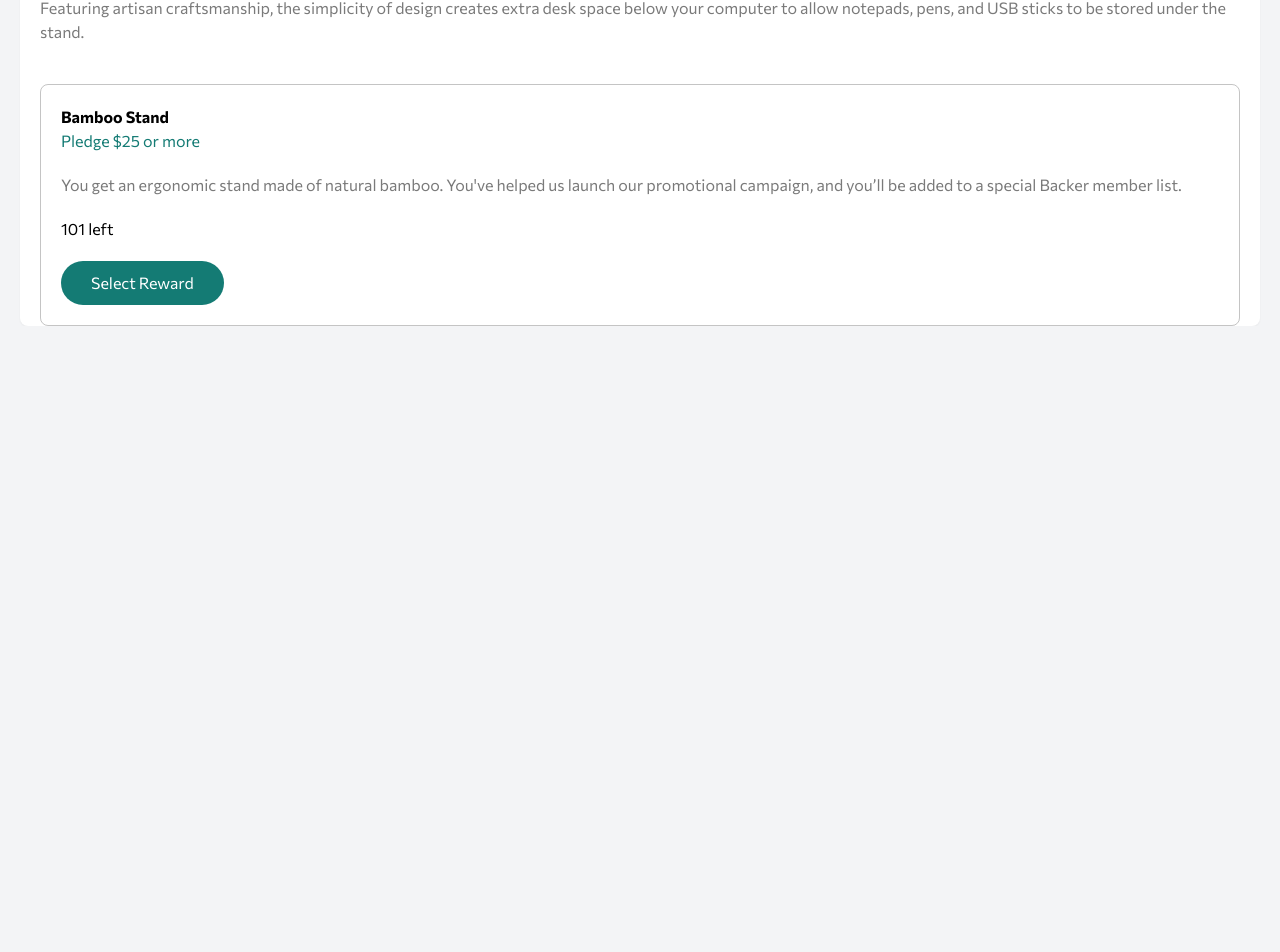
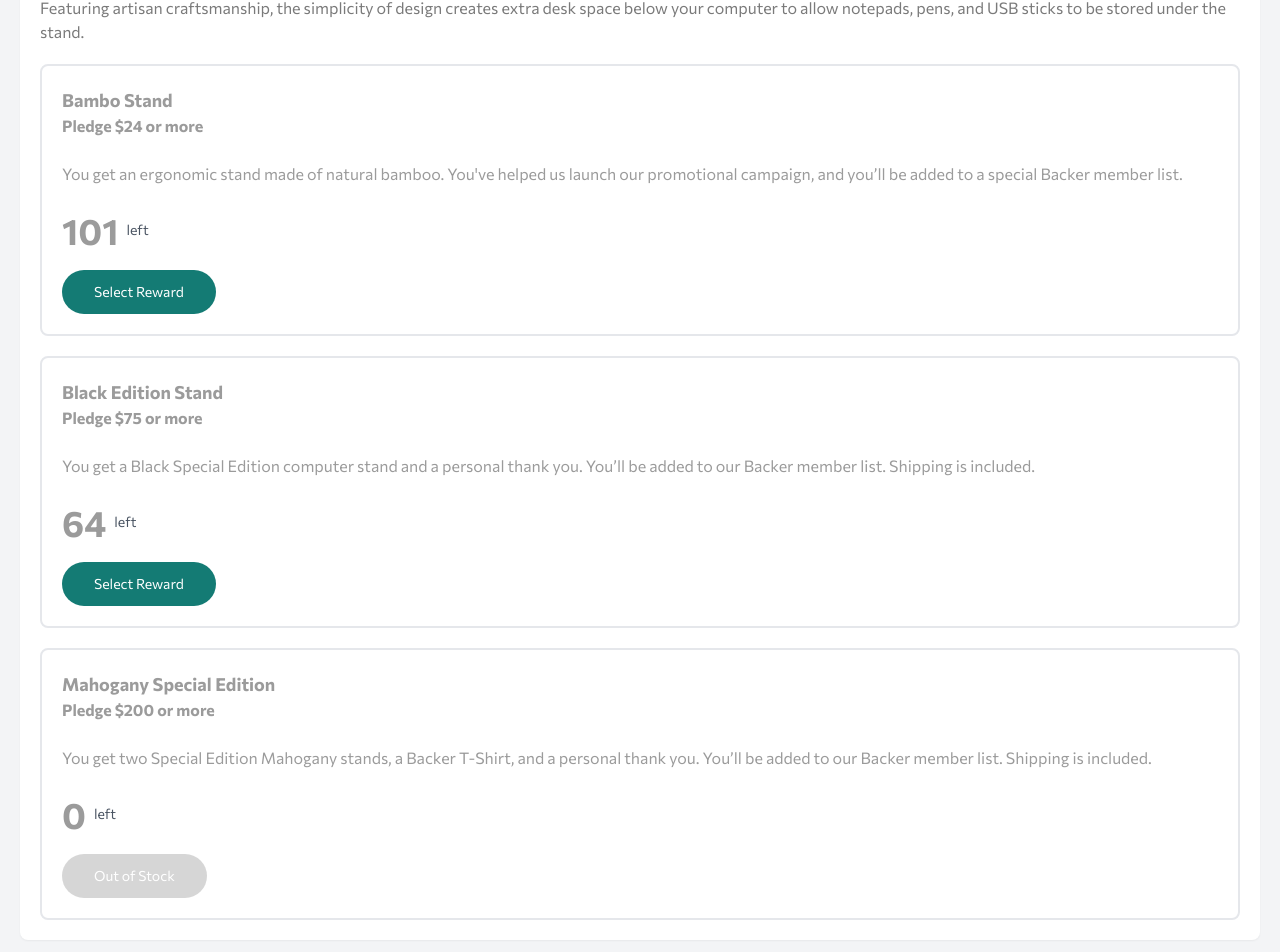
Before and after one commit to Sameermd16/Crowdfunding-product-page-HTML-CSS-JAVASCRIPT-, a React (Create React App) app in the folder crowdfunding/: page / in a window 1280 px wide. Shown: the part 1331-2283 px from the top of the page. Before the commit the page ends 1657 px from the top, so only its background shows below. Built offline with nearby package versions, Linux system fonts and the light colour scheme.

Commit message:
data & Pledges comp

```diff
--- a/crowdfunding/src/components/About.js
+++ b/crowdfunding/src/components/About.js
@@ -1,12 +1,16 @@
-import React from 'react'
+import React, {useState} from 'react'
+import data from "../data"
+import Pledges from "./Pledges"
 
 const About = () => {
+    const [cards, setCards] = useState(data);
+
   return (
     <>
-     <section className = "mt-5 mx-5 px-5 shadow-sm rounded-lg bg-white">
+     <section className = "mt-5 mx-5 mb-5 px-5 py-5 shadow-sm rounded-lg bg-white">
         <div>
             <article>
-            <h3 className = "font-bold pt-8 pb-6 text-xl">About this project</h3>
+                <h3 className = "font-bold pt-3 pb-6 text-xl">About this project</h3>
                 <p className = "about_para">
                     The Mastercraft Bamboo Monitor Riser is a sturdy and stylish platform that elevates your screen
                     to a more comfortable viewing height. Placing your monitor at eye level has the potential to improve
@@ -16,21 +20,7 @@ const About = () => {
                     to allow notepads, pens, and USB sticks to be stored under the stand.
                 </p>
             </article>
-        <div className = "mt-10 px-5 pb-5 border-gray-200 stand_box rounded-lg">
-            <div>
-                <h4 className = "font-bold pt-5">Bamboo Stand</h4>
-                <span className = "pledge">Pledge $25 or more</span>
-                <p className = "pledge_para">You get an ergonomic stand made of natural bamboo. You've helped us launch our promotional campaign, and
-                    you’ll be added to a special Backer member list.
-                </p>
-            </div>
-            <div className = "mt-5 mb-5">
-                <p className = "inventory">101 <span>left</span></p>
-            </div>
-            <div>
-                <button className = "button_stand"> Select Reward</button>
-            </div>
-        </div>
+            <Pledges />
         </div>
      </section>
 
--- /dev/null
+++ b/crowdfunding/src/components/Pledges.js
@@ -0,0 +1,28 @@
+import React, {useState} from 'react'
+import data from "../data"
+
+const Pledges = () => {
+  const [cards, setCards] = useState(data)
+
+  return (
+    <>
+     <div className="data">
+                {cards.map((card) => {
+                    const {id, title, pledge, desc, left, button} = card
+
+                    return (
+                        <article key={id} className="border-2 mt-5 rounded-lg px-5 pt-5">
+                            <h3 className="font-bold text-lg">{title}</h3>
+                            <p className="pledge font-bold">{pledge}</p>
+                            <p className="text-gray-600 py-6">{desc}</p>
+                            <p className="flex items-center gap-2 font-bold text-4xl">{left} <span className="text-sm text-gray-600 font-light">left</span></p>
+                            <button className="btn px-8 text-white text-sm rounded-full py-3 my-5">{button}</button>
+                        </article>
+                    )
+                })}
+            </div>
+    </>
+  )
+}
+
+export default Pledges
--- a/crowdfunding/src/data.js
+++ b/crowdfunding/src/data.js
@@ -2,27 +2,27 @@ const data = [
     {
         id: 1,
         title: "Bambo Stand",
-        pledge: "Pledge $24",
+        pledge: "Pledge $24 or more",
         desc: "You get an ergonomic stand made of natural bamboo. You've helped us launch our promotional campaign, and you’ll be added to a special Backer member list.",
-        left: "101 left",
+        left: "101",
         button: "Select Reward",
     },
     {
-        id: 1,
-        title: "Bambo Stand",
-        pledge: "Pledge $24",
-        desc: "You get an ergonomic stand made of natural bamboo. You've helped us launch our promotional campaign, and you’ll be added to a special Backer member list.",
-        left: "101 left",
+        id: 2,
+        title: "Black Edition Stand",
+        pledge: "Pledge $75 or more",
+        desc: "You get a Black Special Edition computer stand and a personal thank you. You’ll be added to our Backer member list. Shipping is included.",
+        left: "64",
         button: "Select Reward",
     },
     {
-        id: 1,
-        title: "Bambo Stand",
-        pledge: "Pledge $24",
-        desc: "You get an ergonomic stand made of natural bamboo. You've helped us launch our promotional campaign, and you’ll be added to a special Backer member list.",
-        left: "101 left",
-        button: "Select Reward",
+        id: 3,
+        title: "Mahogany Special Edition",
+        pledge: "Pledge $200 or more",
+        desc: "You get two Special Edition Mahogany stands, a Backer T-Shirt, and a personal thank you. You’ll be added to our Backer member list. Shipping is included.",
+        left: "0",
+        button: "Out of Stock",
     },
 ]
 
-export default data
+export default data;
--- a/crowdfunding/src/index.css
+++ b/crowdfunding/src/index.css
@@ -53,18 +53,14 @@ body {
 }
 .pledge{
   color: hsl(176, 72%, 28%);
-  margin-bottom: 20px;
-  display: block;
 }
-.button_stand{
-  background-color: hsl(176, 72%, 28%);
-  padding: 10px 30px;
-  border-radius: 25px;
-  color: white;
+
+.data > article:last-child button{
+  background-color: #9b9b9b68;
 }
-.pledge_para {
-  color: hsl(0, 0%, 48%);
+.data > article > p {
+  color: #9b9b9b;
 }
-.stand_box {
-  border: 1px solid hsla(0, 0%, 48%, 0.441);
+.data > article > h3 {
+  color: #9b9b9b;
 }
```
Also changed, not shown: crowdfunding/src/modal.js (added). Lines whose indentation alone changed are shown as unchanged.
